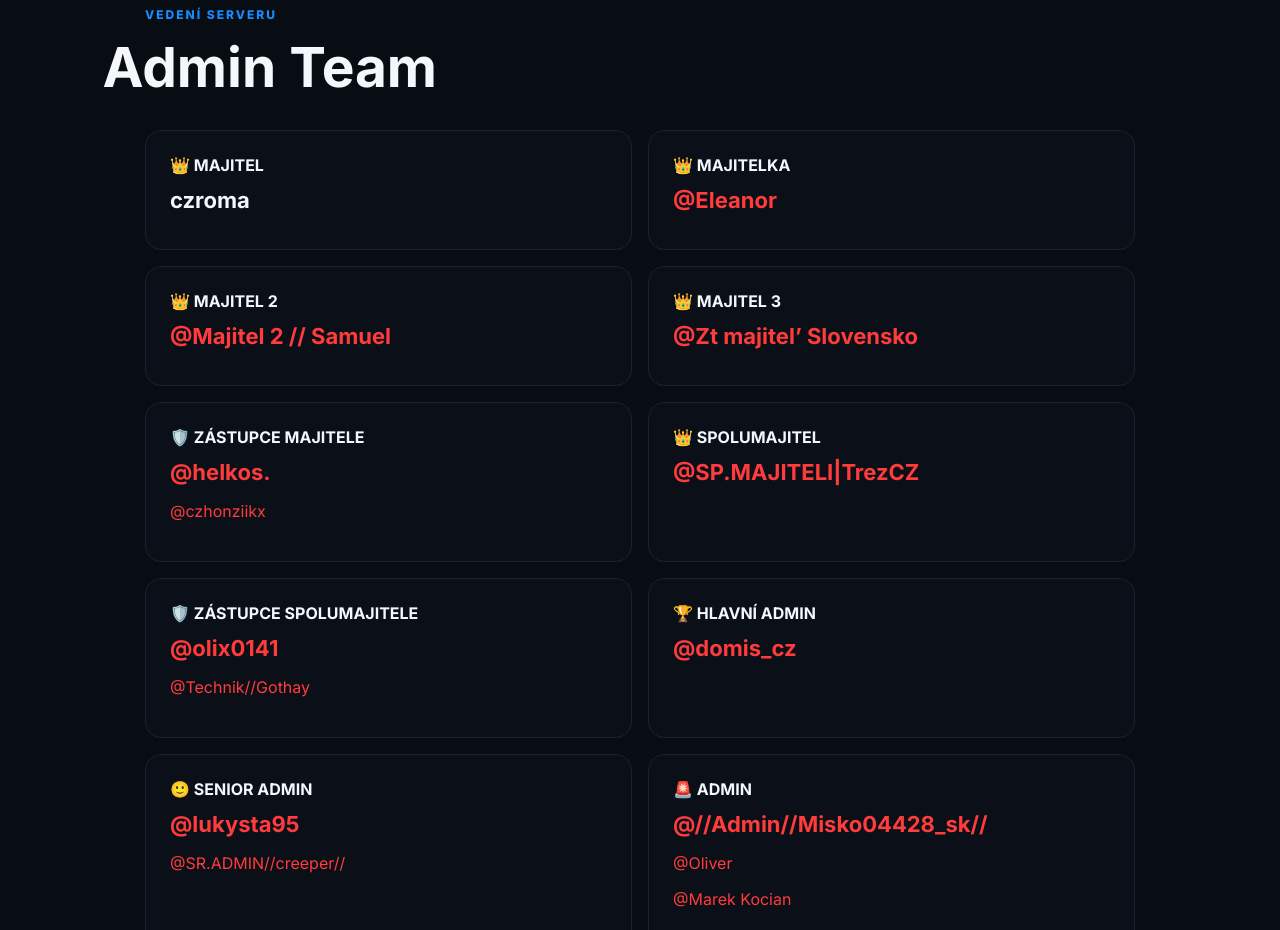
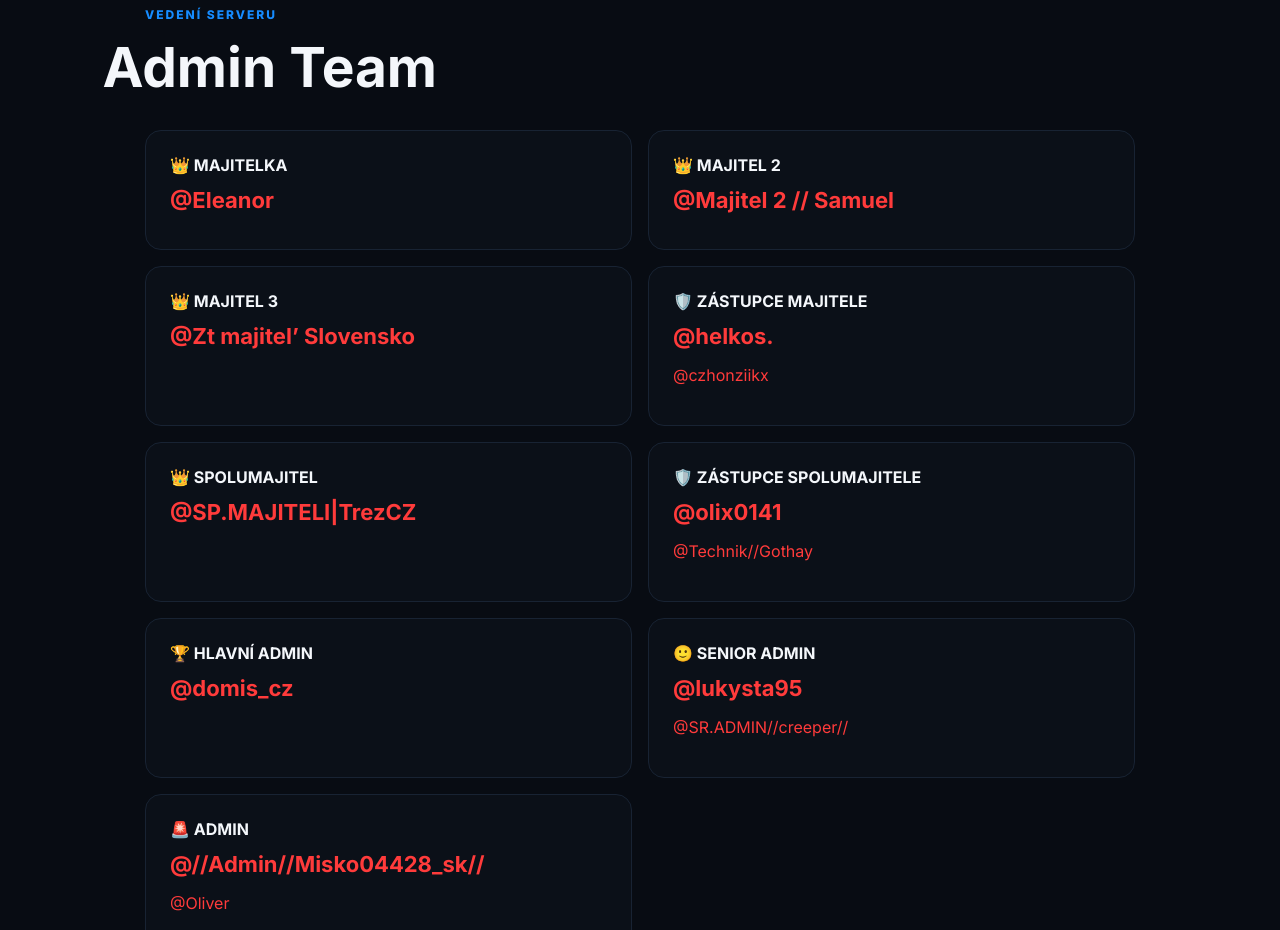
Before and after one commit to cr33per56/czsk-rp-eh, a plain HTML site: page index.html in a window 1280 px wide. Shown: the part 1260-2190 px from the top of the page. Drawn offline with Linux system fonts and the light colour scheme.

Commit message:
Update index.html

```diff
--- a/index.html
+++ b/index.html
@@ -3,7 +3,7 @@
 <section id="home" class="hero"><div><p class="eyebrow">EMERGENCY HAMBURG • CZ/SK ROLEPLAY</p><h1>Cz/Sk RP <span>[EH]</span></h1><p class="lead">Česká a slovenská RP komunita v Emergency Hamburg.</p><a class="btn primary" href="https://discord.gg/EHJggmQst">Připojit se na Discord</a></div><img class="hero-logo" src="logo.jpeg"></section>
 <section id="server" class="section"><p class="eyebrow">PŘIPOJENÍ</p><h2>Informace o serveru</h2><div class="server-grid"><article class="card"><b>🔑 KÓD PRO PŘIPOJENÍ</b><div class="code"><code id="c">d1jj0m6t</code><button onclick="navigator.clipboard.writeText('d1jj0m6t');this.textContent='Zkopírováno ✓'">Kopírovat</button></div><small>Klepnutím kód zkopíruješ.</small></article><article class="card"><b>👑 MAJITEL SERVERU</b><h3 class="owner-name">czroma</h3></article></div></section>
 <section id="team" class="section dark"><p class="eyebrow">VEDENÍ SERVERU</p><h2>Admin Team</h2><div class="grid">
-<div class="card"><b>👑 MAJITEL</b><h3>czroma</h3></div>
+<div cl
 <div class="card"><b>👑 MAJITELKA</b><h3 class="admin-name">@Eleanor</h3></div>
 <div class="card"><b>👑 MAJITEL 2</b><h3 class="admin-name">@Majitel 2 // Samuel</h3></div>
 <div class="card"><b>👑 MAJITEL 3</b><h3 class="admin-name">@Zt majitel’ Slovensko</h3></div>
```
